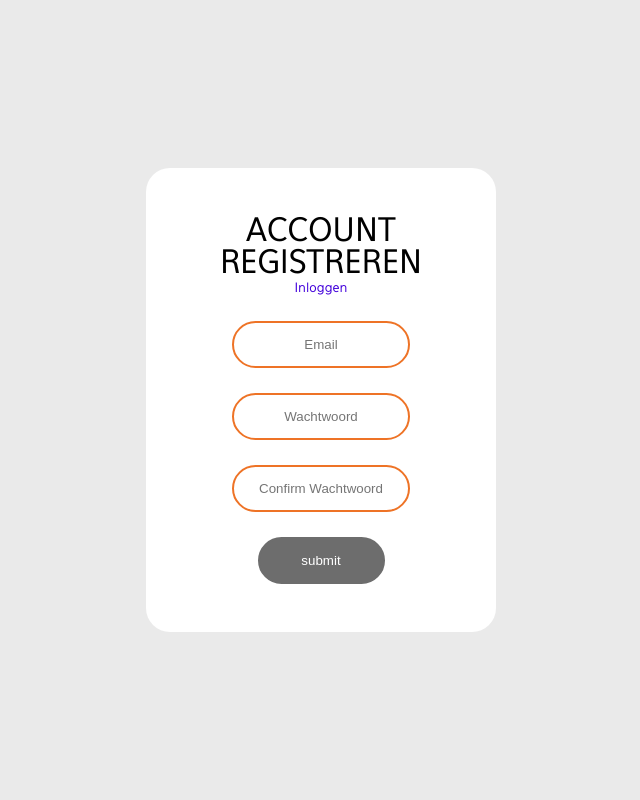
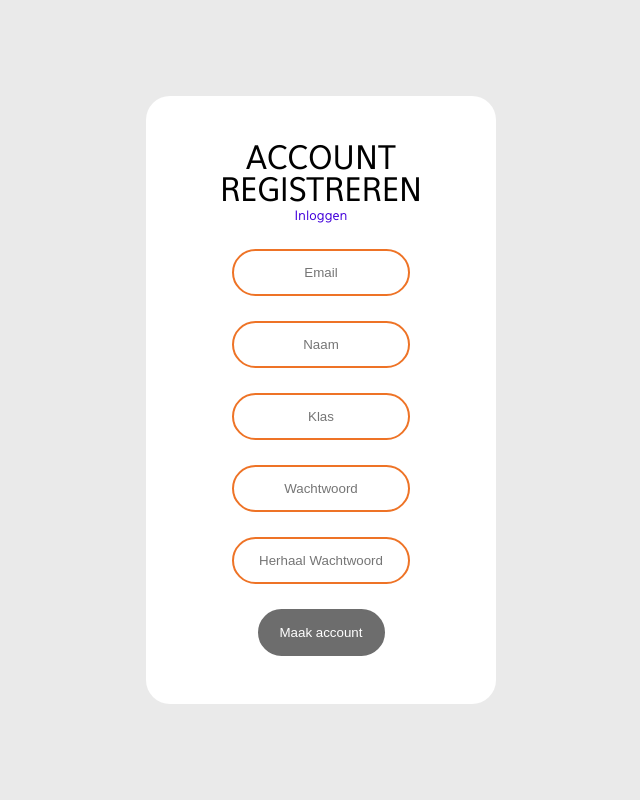
Before and after one commit to oscarlemstra/roc-dev-project, a PHP site: page /pages/signup in a window 1280 px wide. Shown: the whole page, without its empty margins (319-959 px from the left). Run offline with PHP 8.4, Linux system fonts and the light colour scheme.

Commit message:
Added class and name to sign up form.

```diff
--- a/pages/signup/index.php
+++ b/pages/signup/index.php
@@ -16,11 +16,13 @@
             <a href="../login">Inloggen</a>
 
             <input type="email" name="email" placeholder="Email" id="email" required>
+            <input type="text" name="name" placeholder="Naam" id="name" required>
+            <input type="text" name="class" placeholder="Klas" id="class" required>
 
             <input type="password" name="password" placeholder="Wachtwoord" id="pwd" required>
-            <input type="password" name="confirmPassword" placeholder="Confirm Wachtwoord" id="pwd2" required>
+            <input type="password" name="confirmPassword" placeholder="Herhaal Wachtwoord" id="pwd2" required>
 
-            <input type="submit" value="submit" class="submitenabled" id="submit">
+            <input type="submit" value="Maak account" class="submitenabled" id="submit">
         </form>
         <div class='error displayNone' id='error'></div>
         <?php
--- a/styles/login-signup-style.css
+++ b/styles/login-signup-style.css
@@ -11,7 +11,7 @@
     padding: 0;
     box-sizing: border-box;
 
-    --unfocused-color: rgba(238, 115, 38);
+    --unfocused-color: rgb(238, 115, 38);
     --focused-color: #ee7326;
 
     --error-background: #ec6666;
@@ -76,7 +76,7 @@ input[type = 'email'], input[type = 'password'], input[type = 'text'] {
 
     transition: 0.25s;
 }
-input[type = 'email']:focus, input[type = 'password']:focus {
+input[type = 'email']:focus, input[type = 'password']:focus, input[type = 'text']:focus {
     width: 90%;
     border: 2px solid var(--focused-color);
 }
```
